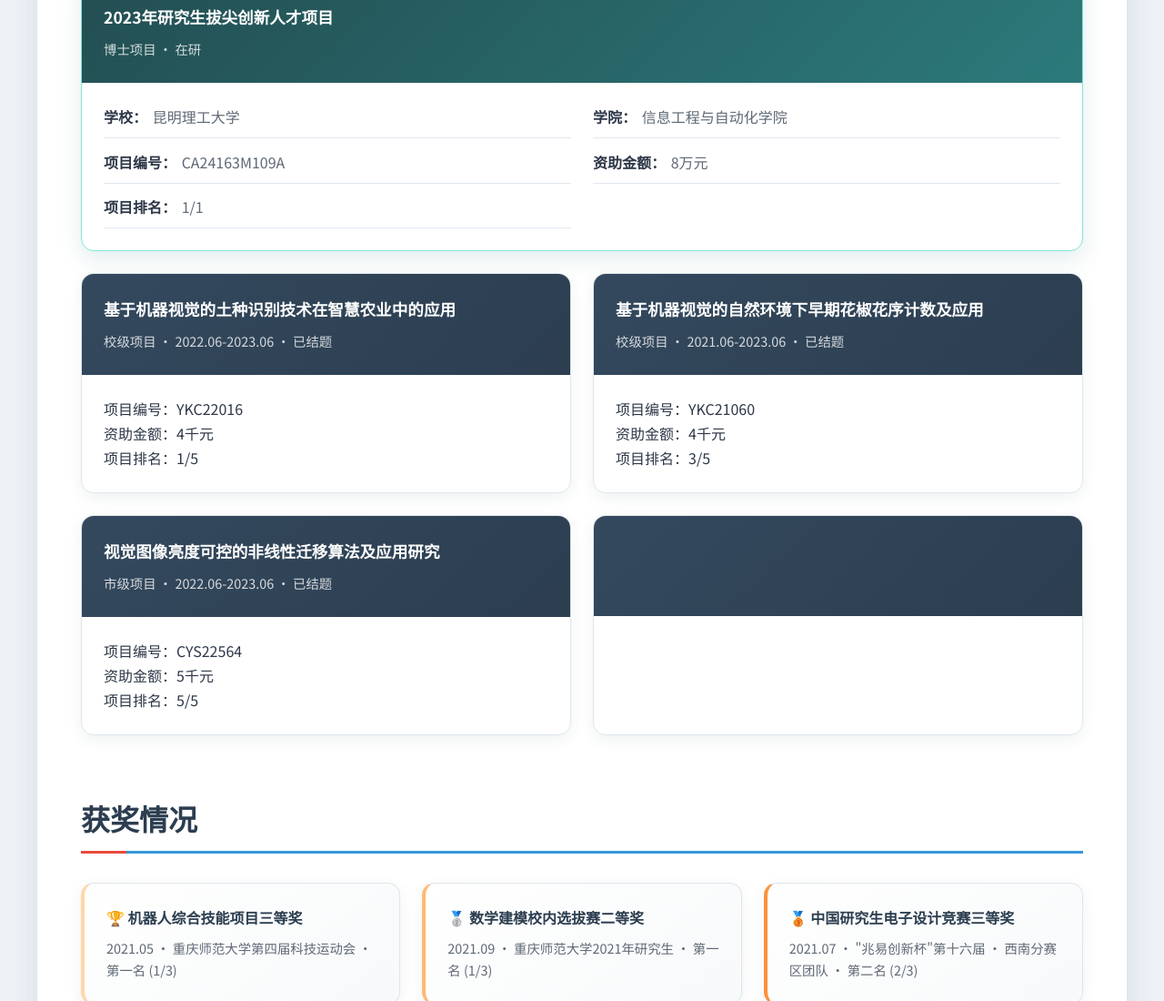
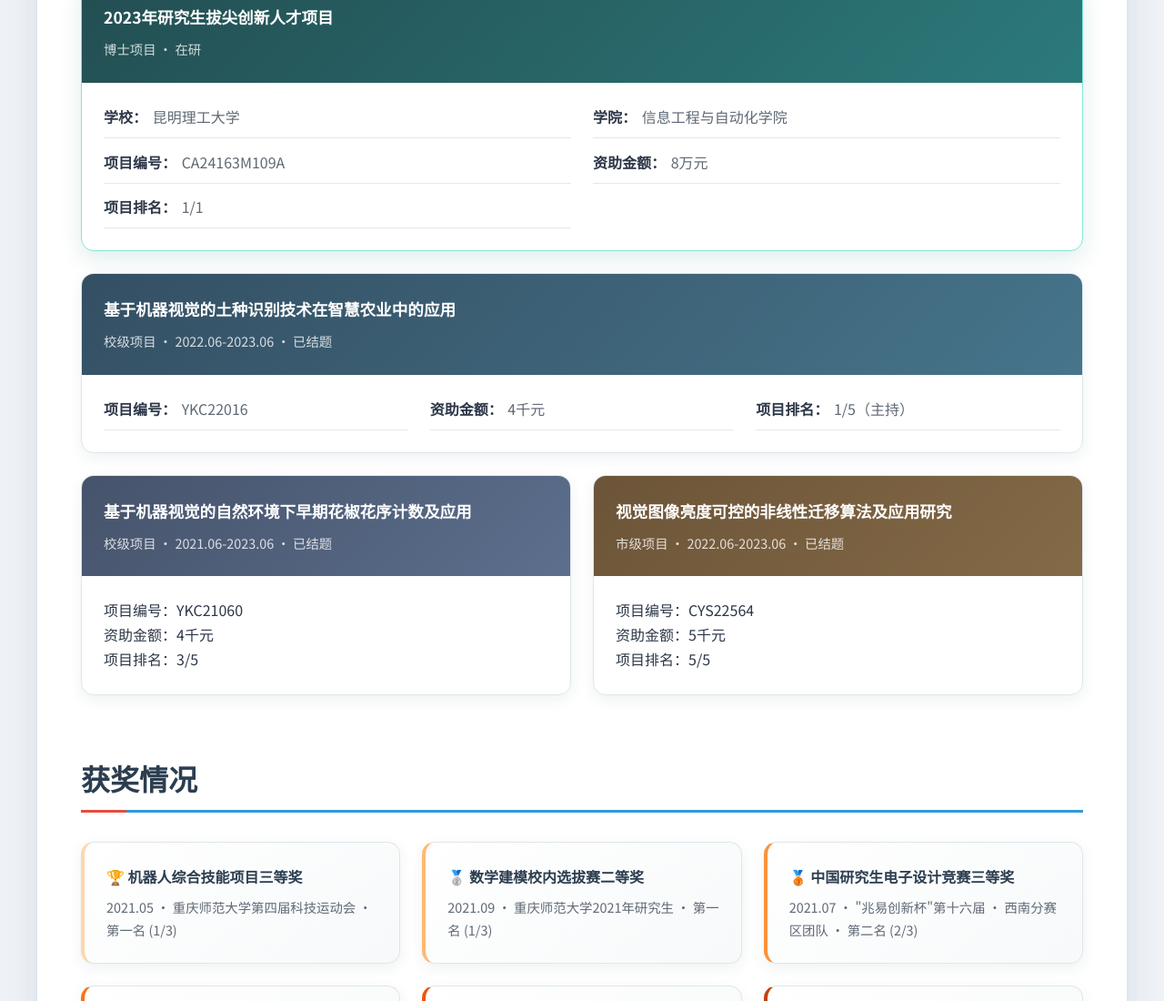
Before and after one commit to yidamyth/yidamyth.github.io, a plain HTML site: page index.html in a window 1280 px wide. Shown: the part 3684-4784 px from the top of the page at 91% size. Drawn offline with Linux system fonts and the light colour scheme.

Commit message:
Refine research project layout and colors

```diff
--- a/index.html
+++ b/index.html
@@ -807,21 +807,24 @@
       background: linear-gradient(135deg, #234e52, #2c7a7b);
     }
 
-    .research-placeholder {
-      pointer-events: none;
-    }
-
-    .research-placeholder:hover {
-      transform: none;
-      box-shadow: 0 5px 15px rgba(0,0,0,0.08);
-    }
-
-    .research-placeholder .research-header {
-      min-height: 110px;
-    }
-
-    .research-placeholder .research-content {
-      min-height: 88px;
+    .project-wide {
+      grid-column: 1 / -1;
+    }
+
+    .project-summary {
+      grid-template-columns: repeat(3, minmax(0, 1fr));
+    }
+
+    .project-grid > .research-item:nth-child(2) .research-header {
+      background: linear-gradient(135deg, #344f63, #46758b);
+    }
+
+    .project-grid > .research-item:nth-child(3) .research-header {
+      background: linear-gradient(135deg, #46536b, #5c6f8d);
+    }
+
+    .project-grid > .research-item:nth-child(4) .research-header {
+      background: linear-gradient(135deg, #6c5438, #846a47);
     }
 
     .publication-badge {
@@ -1322,10 +1325,6 @@
         white-space: normal;
       }
 
-      .research-placeholder {
-        display: none;
-      }
-
       .software-grid .research-title {
         min-height: 0;
       }
@@ -1670,7 +1669,7 @@
       </div>
 
       <h3>🔬 研究项目</h3>
-      <div class="research-grid">
+      <div class="research-grid project-grid">
         <div class="research-item featured-project">
           <div class="research-header">
             <div class="research-title">2023年研究生拔尖创新人才项目</div>
@@ -1686,13 +1685,17 @@
             </dl>
           </div>
         </div>
-        <div class="research-item">
+        <div class="research-item project-wide">
           <div class="research-header">
             <div class="research-title">基于机器视觉的土种识别技术在智慧农业中的应用</div>
             <div class="research-meta">校级项目 · 2022.06-2023.06 · 已结题</div>
           </div>
           <div class="research-content">
-            <p>项目编号：YKC22016<br>资助金额：4千元<br>项目排名：1/5</p>
+            <dl class="compact-details project-summary">
+              <div class="compact-detail"><dt>项目编号</dt><dd>YKC22016</dd></div>
+              <div class="compact-detail"><dt>资助金额</dt><dd>4千元</dd></div>
+              <div class="compact-detail"><dt>项目排名</dt><dd>1/5（主持）</dd></div>
+            </dl>
           </div>
         </div>
         <div class="research-item">
@@ -1712,10 +1715,6 @@
           <div class="research-content">
             <p>项目编号：CYS22564<br>资助金额：5千元<br>项目排名：5/5</p>
           </div>
-        </div>
-        <div class="research-item research-placeholder" aria-hidden="true">
-          <div class="research-header"></div>
-          <div class="research-content"></div>
         </div>
       </div>
     </section>
```
